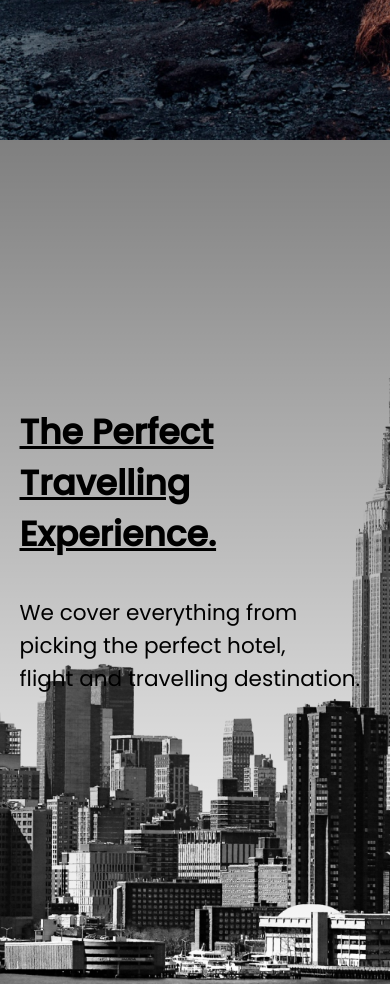
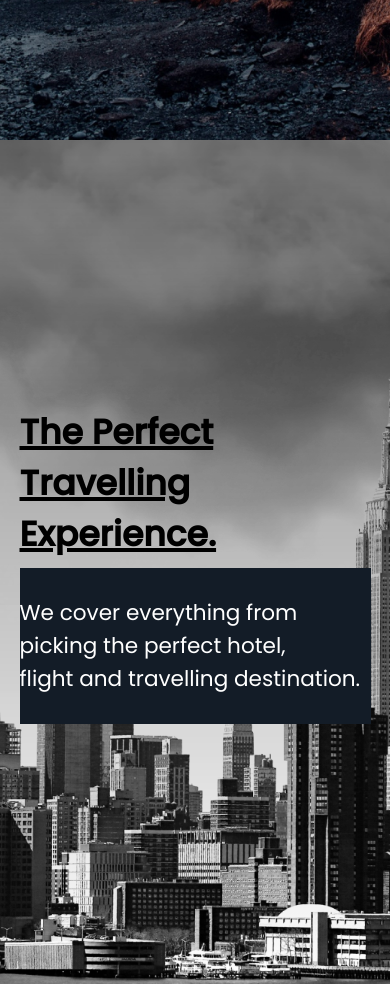
Before and after one commit to mcatzin/travelly, a plain HTML site: page Travelly/index.html in a window 390 px wide. Shown: the part 720-1704 px from the top of the page. Drawn offline with Linux system fonts and the light colour scheme; a web font is replaced by a local one.

Commit message:
clouds sections

```diff
--- a/Travelly/index.html
+++ b/Travelly/index.html
@@ -36,6 +36,8 @@
         <header class="locations-head">
             <h2>The Perfect Travelling Experience.</h2>
             <h3>We cover everything from picking the perfect hotel, <br> flight and travelling destination.</h3>
+            <img src="/img/cloud.png" class="moving-cloud-1 cloud" />
+            <img src="/img/cloud.png" class="moving-cloud-2 cloud" />
         </header>
     </section>
 
--- a/Travelly/style.css
+++ b/Travelly/style.css
@@ -11,7 +11,7 @@ html {
 }
 
 body {
-    font-family: 'Poppins', sans-serif;
+  font-family: "Poppins", sans-serif;
 }
 
 h1 {
@@ -52,8 +52,12 @@ button {
   cursor: pointer;
   color: white;
   font-size: 1.8rem;
+  transition: background 1s ease-in-out;
 }
 
+button:hover {
+  background: #314763;
+}
 /* Nav */
 
 .main-header {
@@ -81,14 +85,15 @@ nav ul {
 
 #logo {
   flex: 2 1 40rem;
-    font-family: 'Pattaya', sans-serif;
+  font-family: "Pattaya", sans-serif;
   font-weight: 400;
 }
 
 /* Hero */
 .hero {
   min-height: 90vh;
-    background: linear-gradient(rgba(0, 0, 0, 0.5), transparent), url("./img/landing-page.jpg");
+  background: linear-gradient(rgba(0, 0, 0, 0.5), transparent),
+    url("./img/landing-page.jpg");
   background-repeat: no-repeat;
   background-size: cover;
   background-position: center;
@@ -107,11 +112,14 @@ nav ul {
 /* Locations */
 #locations {
   min-height: 100vh;
-    background: linear-gradient(rgba(0, 0, 0, 0.5), transparent), url("/img/new-york-page.png");
+  background: linear-gradient(rgba(0, 0, 0, 0.5), transparent),
+    url("/img/new-york-page.png");
   background-size: cover;
   background-position: center;
   display: flex;
   align-items: center;
+  position: relative;
+  overflow: hidden;
 }
 
 .locations-head {
@@ -122,10 +130,39 @@ nav ul {
 .locations-head h2 {
   padding: 1rem 0rem;
   text-decoration: underline;
+  text-decoration-thickness: 0.5rem;
 }
 
 .locations-head h3 {
   padding: 4rem 0rem;
+  background: linear-gradient(#131c27, #663b34);
+  background-clip: text;
+  -webkit-background-clip: text;
+  -webkit-text-fill-color: transparent;
+}
+
+.cloud {
+  position: absolute;
+  top: 0%;
+  right: 0%;
+}
+.moving-cloud-1 {
+  animation: cloudAnimation 6s infinite alternate ease-in-out;
+}
+
+.moving-cloud-2 {
+  top: 10%;
+  z-index: -1;
+  opacity: 0.5;
+}
+
+@keyframes cloudAnimation {
+  from {
+    transform: translate(10%, -10%);
+  }
+  to {
+    transform: translate(0%, 0%);
+  }
 }
 
 @media screen and (max-width: 970px) {
@@ -139,6 +176,19 @@ nav ul {
 
   #logo {
     padding: 2rem;
-
+  }
+  .cloud {
+    height: 65rem;
+    pointer-events: none;
+  }
+  .moving-cloud-1 {
+    z-index: -1;
+  }
+  .moving-cloud-2 {
+    z-index: -2;
+  }
+  .locations-head h3 {
+    background: #131c27;
+    -webkit-text-fill-color: white;
   }
 }
```
Lines whose indentation alone changed are shown as unchanged.
